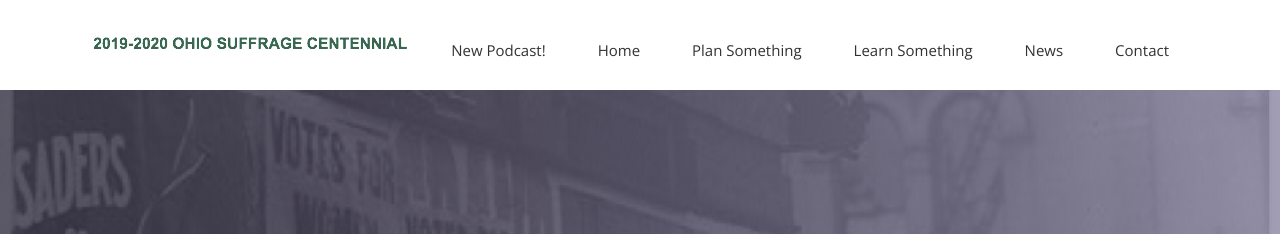
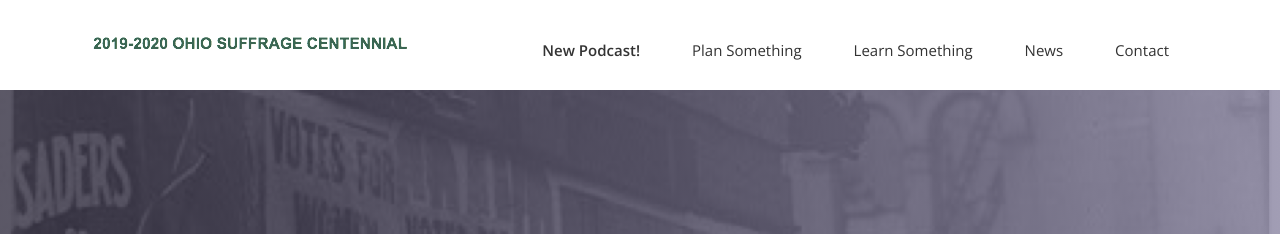
Before and after one commit to OhioSuffrageCentennial/ohiosuffragecentennial, a Jekyll site: the page built from index.html, in a window 1280 px wide and 900 px high. Shown: the top 234 px of the window. Built offline with Jekyll 4.4.1, drawn with Linux system fonts in a browser that asks for light colours; nearby versions of some CDN libraries; some web fonts are replaced.

Commit message:
Remove Home from menu and add bold to podcast

```diff
--- a/_includes/header.html
+++ b/_includes/header.html
@@ -21,8 +21,7 @@
             <!-- Collect the nav links, forms, and other content for toggling -->
             <div class="collapse navbar-collapse" id="bs-example-navbar-collapse-1">
               <ul class="nav navbar-nav navbar-right">
-                <li><a href="https://soundcloud.com/thegeniusofliberty" target="_blank">New Podcast!</a></li>
-                <li><a href="{{ site.baseurl }}/">Home</a></li>
+                <li><a href="https://soundcloud.com/thegeniusofliberty" target="_blank"><b>New Podcast!</b></a></li>
                 <li><a href="{{ site.baseurl }}/plan">Plan Something</a></li>
                 <li><a href="{{ site.baseurl }}/connections">Learn Something</a></li>
                 <li><a href="{{ site.baseurl }}/news">News</a></li>
```
